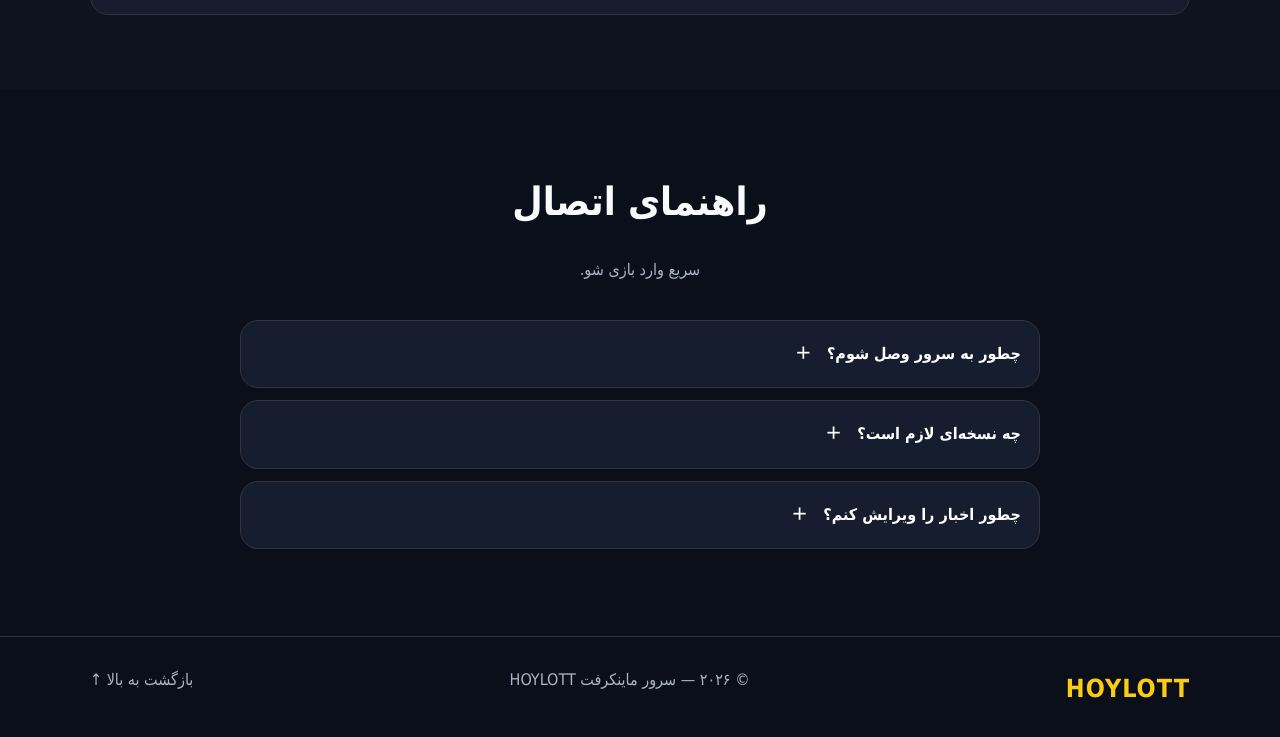
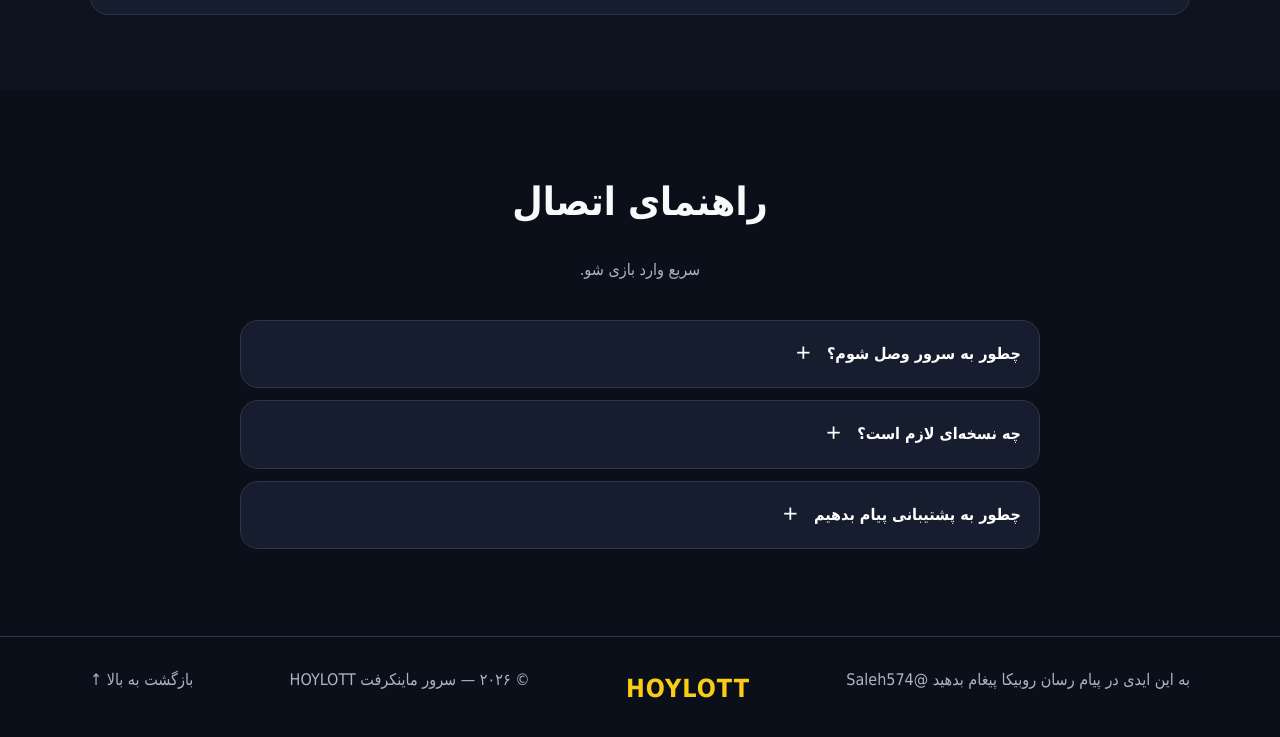
Before and after one commit to salehamini214/hoylootmc, a plain HTML site: page index.html in a window 1280 px wide. Shown: the part 2317-3054 px from the top of the page. Drawn offline with Linux system fonts and the light colour scheme.

Commit message:
Update index.html

```diff
--- a/index.html
+++ b/index.html
@@ -150,14 +150,14 @@ footer .wrap{display:flex;justify-content:space-between;gap:15px;flex-wrap:wrap}
 <div class="answer" hidden>نسخه اعلام‌شده در سایت 1.21.11 است. اگر خطای اتصال دیدی، نسخه واقعی سرور را بررسی کن.</div>
 </div>
 <div class="faq">
-<button class="question" aria-expanded="false">چطور اخبار را ویرایش کنم؟　＋</button>
-<div class="answer" hidden>در فایل index.html بخش newsData را در پایین کد پیدا کن و خبرهای جدید را به آن اضافه کن.</div>
+<button class="question" aria-expanded="false"> چطور به پشتیبانی پیام بدهیم　＋</button>
+<div class="answer" hidden></div>
 </div>
 </div>
 </section>
 </main>
 
-<footer><div class="wrap"><a class="logo" href="#home">HOYLOTT</a><span>© ۲۰۲۶ — سرور ماینکرفت HOYLOTT</span><a href="#home">بازگشت به بالا ↑</a></div></footer>
+<footer><div class="wrap">به این ایدی در پیام رسان روبیکا پیغام بدهید @Saleh574<a class="logo" href="#home">HOYLOTT</a><span>© ۲۰۲۶ — سرور ماینکرفت HOYLOTT</span><a href="#home">بازگشت به بالا ↑</a></div></footer>
 
 <script>
 // برای اضافه کردن خبر، یک مورد به آرایه زیر اضافه کن.
```
